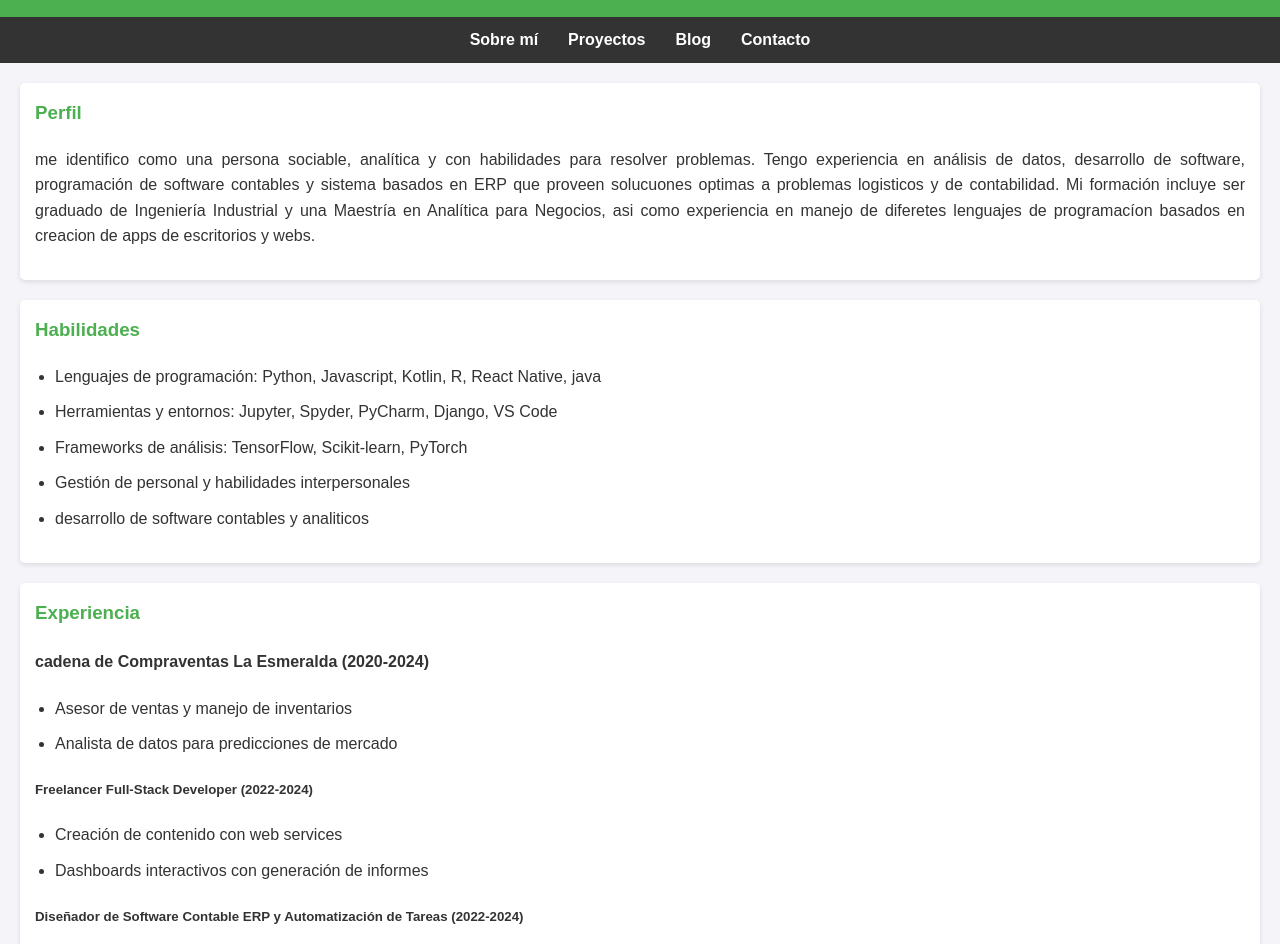
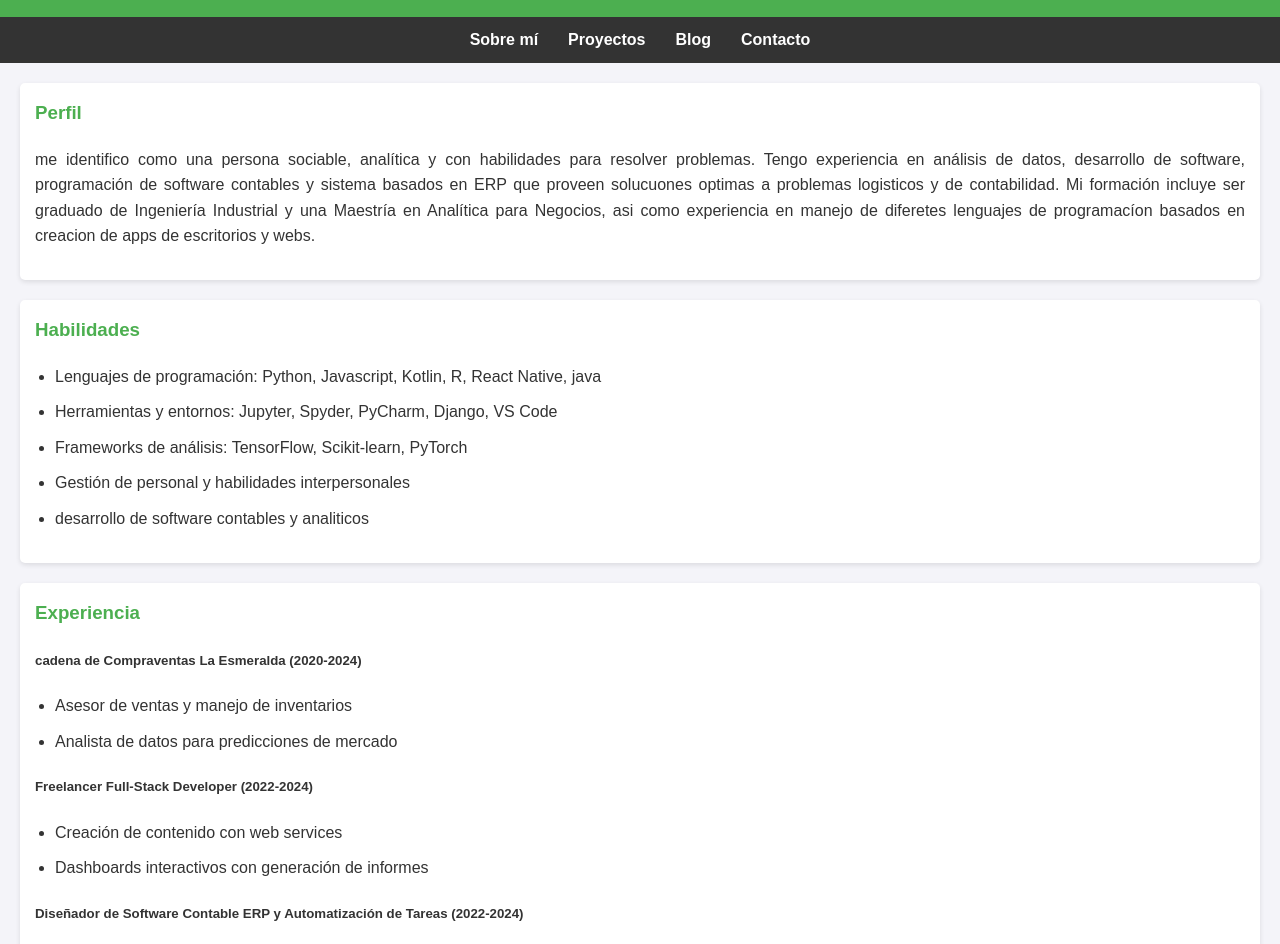
Before and after one commit to overlink1998/portfolio-victor-merino, a plain HTML site: page index.html in a window 1280 px wide. Shown: the part 148-1092 px from the top of the page. Drawn offline with Linux system fonts and the light colour scheme.

Commit message:
Update index.html

```diff
--- a/index.html
+++ b/index.html
@@ -43,7 +43,7 @@ r<!DOCTYPE html>
         <h3>Experiencia</h3>
 
         <!-- Experiencia 1 -->
-        <h4> cadena de Compraventas La Esmeralda (2020-2024)</h4>
+        <h5>cadena de Compraventas La Esmeralda (2020-2024)</h5>
         <ul>
             <li>Asesor de ventas y manejo de inventarios</li>
             <li>Analista de datos para predicciones de mercado</li>
```
